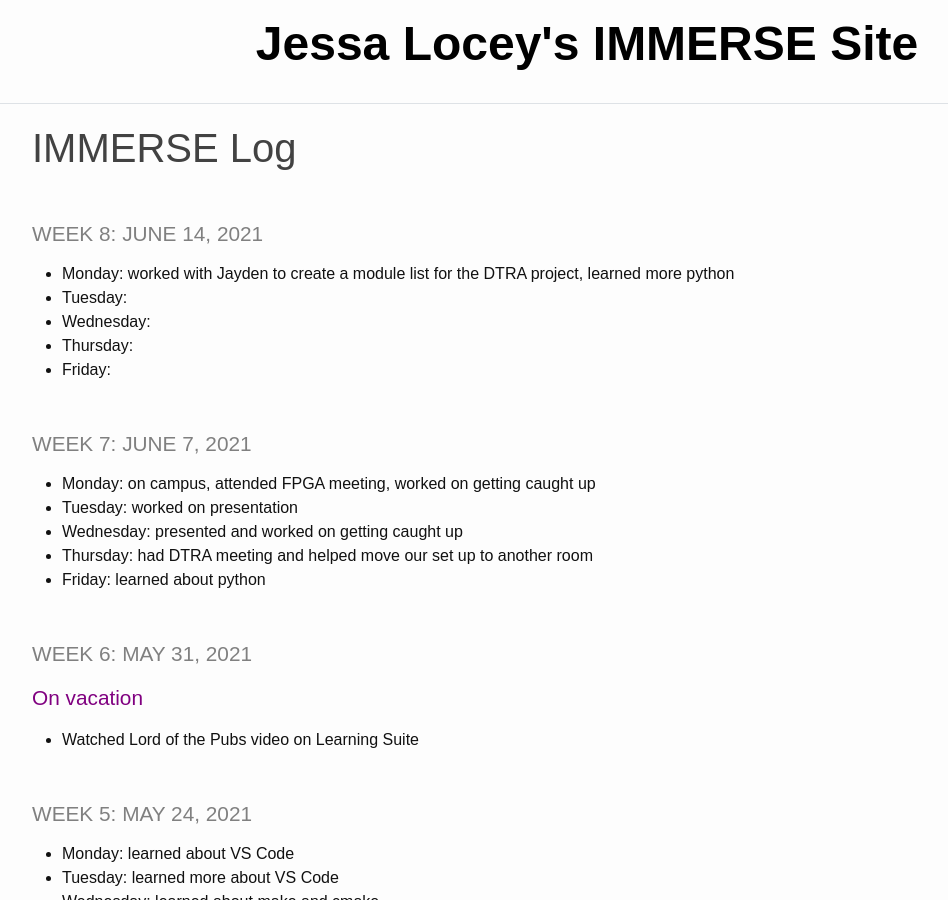
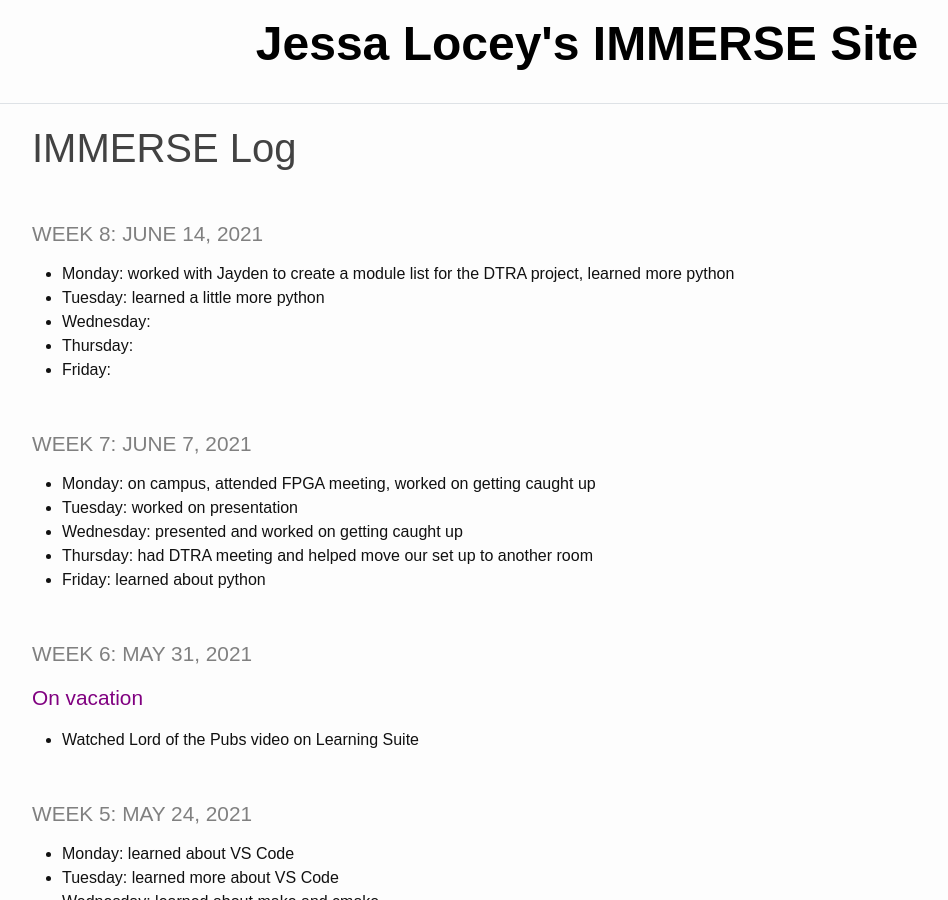
Before and after one commit to jessalocey/jessalocey.github.io, a Jekyll site: the page built from _pages/log.md, in a window 1280 px wide and 900 px high. Shown: the whole window, without its empty margins (53-1001 px from the left). Built offline with Jekyll 4.4.1, drawn with Linux system fonts in a browser that asks for light colours.

Commit message:
log update tuesday

```diff
--- a/_pages/log.md
+++ b/_pages/log.md
@@ -5,7 +5,7 @@ title: IMMERSE Log
 
 ### Week 8: June 14, 2021
 * **Monday:** worked with Jayden to create a module list for the DTRA project, learned more python
-* **Tuesday:**
+* **Tuesday:** learned a little more python
 * **Wednesday:**
 * **Thursday:**
 * **Friday:**
```
